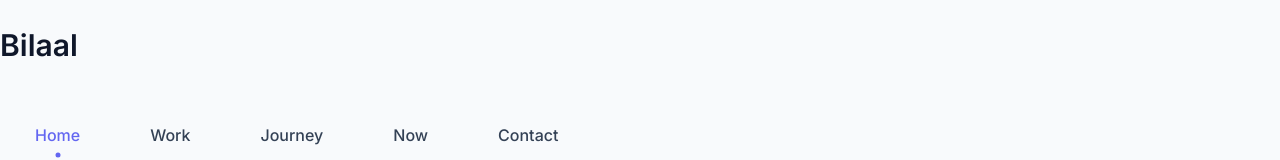
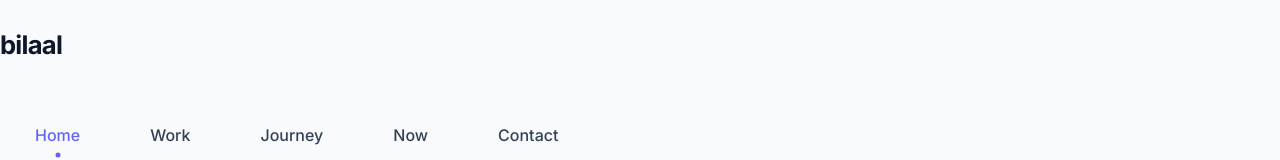
Before and after one commit to Bilaaladenuga/bilaal-portfolio., a React (Vite) app: page / in a window 1280 px wide. Shown: the top 160 px of the page. Built offline with nearby package versions, Linux system fonts and the light colour scheme.

Commit message:
Fix: navbar logo upgrade and hero image path

```diff
--- a/src/components/Navbar.jsx
+++ b/src/components/Navbar.jsx
@@ -32,8 +32,25 @@ const Navbar = () => {
       lineHeight: scrolled ? "70px" : "90px"
     }}>
       <div className="nav-logo">
-        <p className="nav-name">Bilaal</p>
-        <span>.</span>
+        <Link to="/" style={{ textDecoration: 'none', display: 'flex', alignItems: 'center', gap: '2px' }}>
+          <p className="nav-name" style={{
+            fontFamily: "'Inter', sans-serif",
+            fontWeight: 700,
+            fontSize: '1.6rem',
+            letterSpacing: '-0.03em',
+            color: '#0f172a'
+          }}>
+            bilaal
+          </p>
+          <span style={{
+            fontSize: '2rem',
+            fontWeight: 800,
+            background: 'linear-gradient(135deg, #6366f1, #8b5cf6)',
+            WebkitBackgroundClip: 'text',
+            WebkitTextFillColor: 'transparent',
+            lineHeight: 1
+          }}>.</span>
+        </Link>
       </div>
       <div className={`nav-menu ${menuOpen ? 'responsive' : ''}`} id="myNavMenu">
         <ul className="nav_menu_list">
```
Also changed, not shown: public/assets/IMG-20230421-WA0040.jpg (added).
